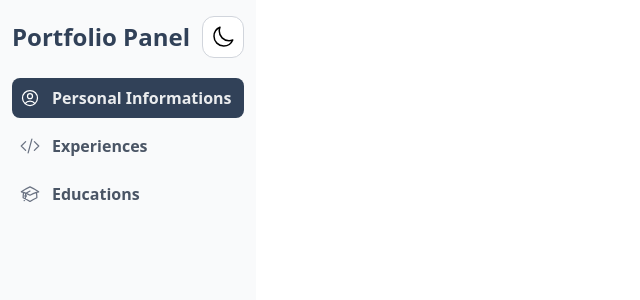
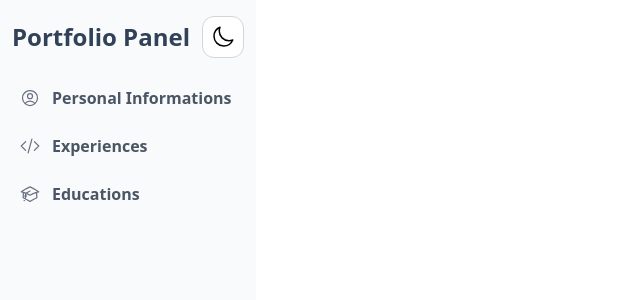
Before and after one commit to iamirsalimi/portfolio-redux-panel, a React (Vite) app: page / in a window 1280 px wide. Shown: the top 300 px of the page, without its empty margins (0-640 px from the left). Built offline with nearby package versions, Linux system fonts and the light colour scheme.

Commit message:
debugging

```diff
--- a/src/Components/SideBar/SideBar.jsx
+++ b/src/Components/SideBar/SideBar.jsx
@@ -78,7 +78,7 @@ export default function SideBar({ theme, changeTheme }) {
                     <ul className="space-y-2 font-medium">
                         {links.map(link => (
                             <li onClick={() => setShowPanel(false)}>
-                                <NavLink to={`/${link.title === 'Personal Informations' ? '' : link.title}`} className="flex items-center transition-colors duration-200 p-2 text-gray-900 rounded-lg dark:text-white hover:bg-gray-100 dark:hover:bg-black/20 group">
+                                <NavLink to={`/portfolio-redux-panel/${link.title === 'Personal Informations' ? '' : link.title}`} className="flex items-center transition-colors duration-200 p-2 text-gray-900 rounded-lg dark:text-white hover:bg-gray-100 dark:hover:bg-black/20 group">
                                     {link.svg}
                                     <span className="flex-1 ms-3 whitespace-nowrap font-bold text-gray-600 dark:text-gray-500">{link.title}</span>
                                 </NavLink>
```
